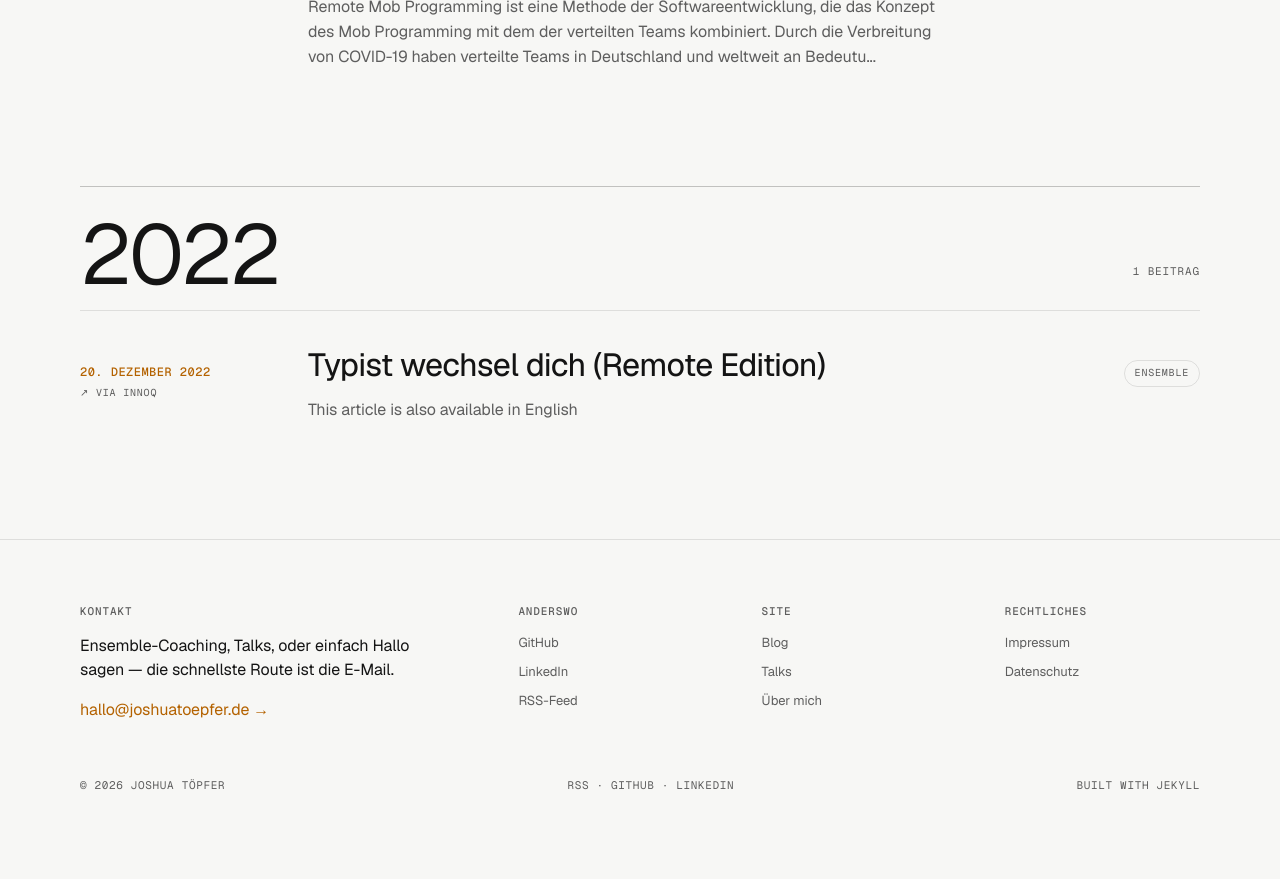
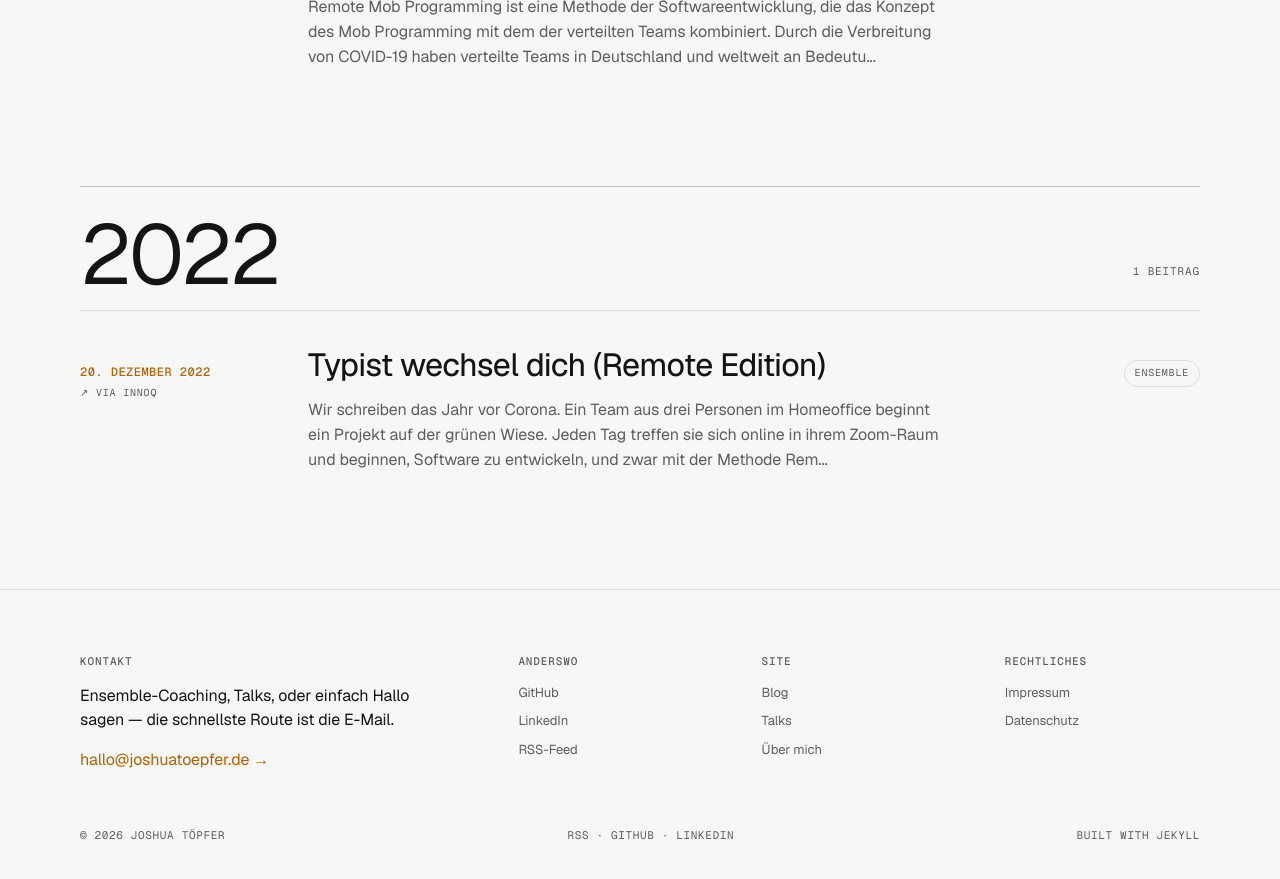
Before and after one commit to hollesse/joshuatoepfer.de, a Jekyll site: the page built from blog/index.html, in a window 1280 px wide and 900 px high, scrolled down 1112 px. Shown: the top 879 px of the window. Built offline with Jekyll 4.4.1, drawn with Linux system fonts in a browser that asks for light colours; before the commit the page ends 1962 px from its top, so only the background shows below that.

Commit message:
remove link to english version

```diff
--- a/_posts/2022-12-20-typist-wechsel-dich-remote-edition-code-uebergabe-mit-dem-mob-tool.md
+++ b/_posts/2022-12-20-typist-wechsel-dich-remote-edition-code-uebergabe-mit-dem-mob-tool.md
@@ -8,8 +8,6 @@ topic: ensemble
 published: true
 render_with_liquid: false
 ---
-
-[This article is also available in English](https://www.innoq.com/en/articles/2022/12/typist-wechsel-dich-remote-edition-code-uebergabe-mit-dem-mob-tool/)
 
 Wir schreiben das Jahr vor Corona. Ein Team aus drei Personen im Homeoffice beginnt ein Projekt auf der grünen Wiese. Jeden Tag treffen sie sich online in ihrem Zoom-Raum und beginnen, Software zu entwickeln, und zwar mit der Methode [Remote Mob Programming](https://www.remotemobprogramming.org) (auch bekannt als Remote Ensemble Programming oder Remote Team Programming). Der [Typist](https://www.remotemobprogramming.org/typist), zu Deutsch „die Schreibkraft“, teilt den Bildschirm und tippt das, was die anderen beiden anweisen. Der Typist
 agiert somit als smartes Eingabegerät für die anderen beiden, die sich auf das Analysieren von Problemen, die Abwägung von Lösungsalternativen und auf die Ausgestaltung von verabschiedeten Lösungen konzentrieren können. Das läuft für die drei überraschend gut. [Sogar so gut, dass mindestens einer von ihnen nicht mehr anders arbeiten möchte](https://twitter.com/simonharrer/status/1160982263481475073).
```
